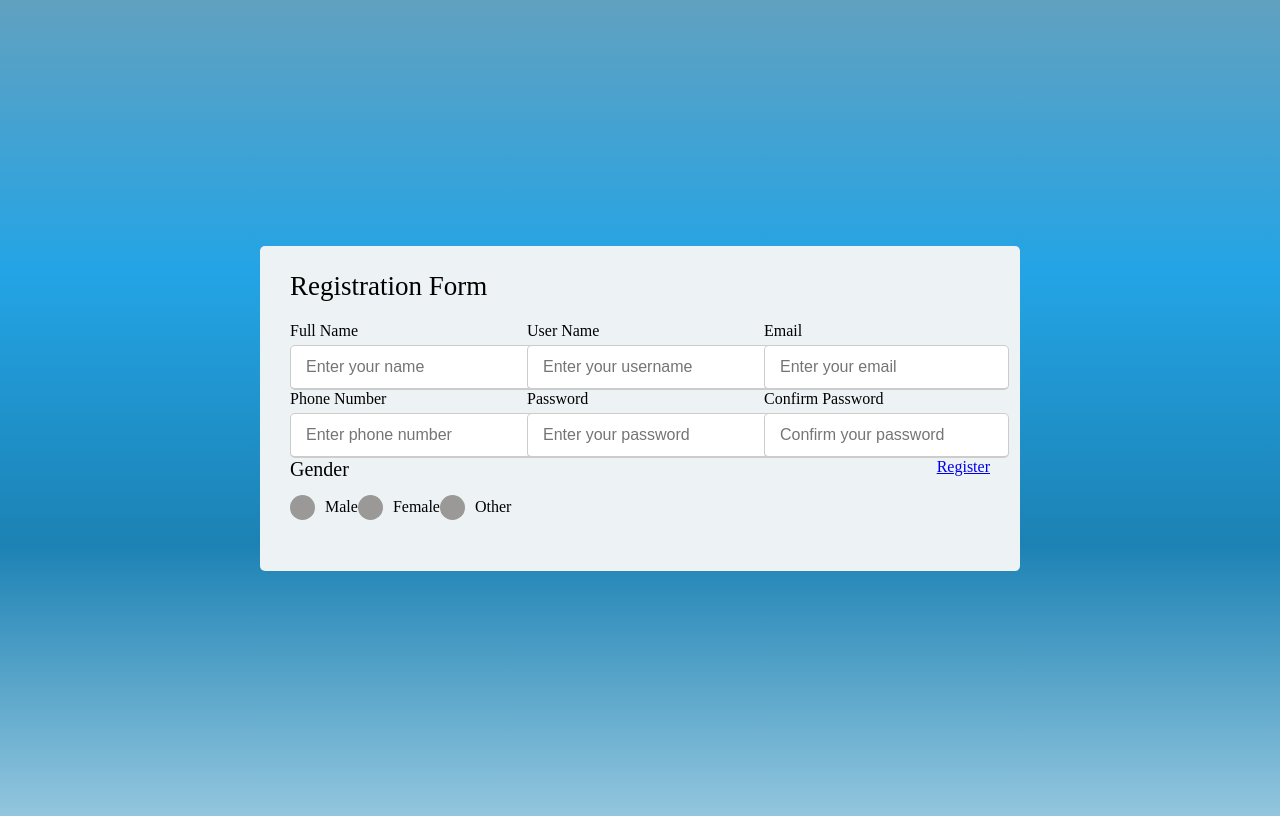
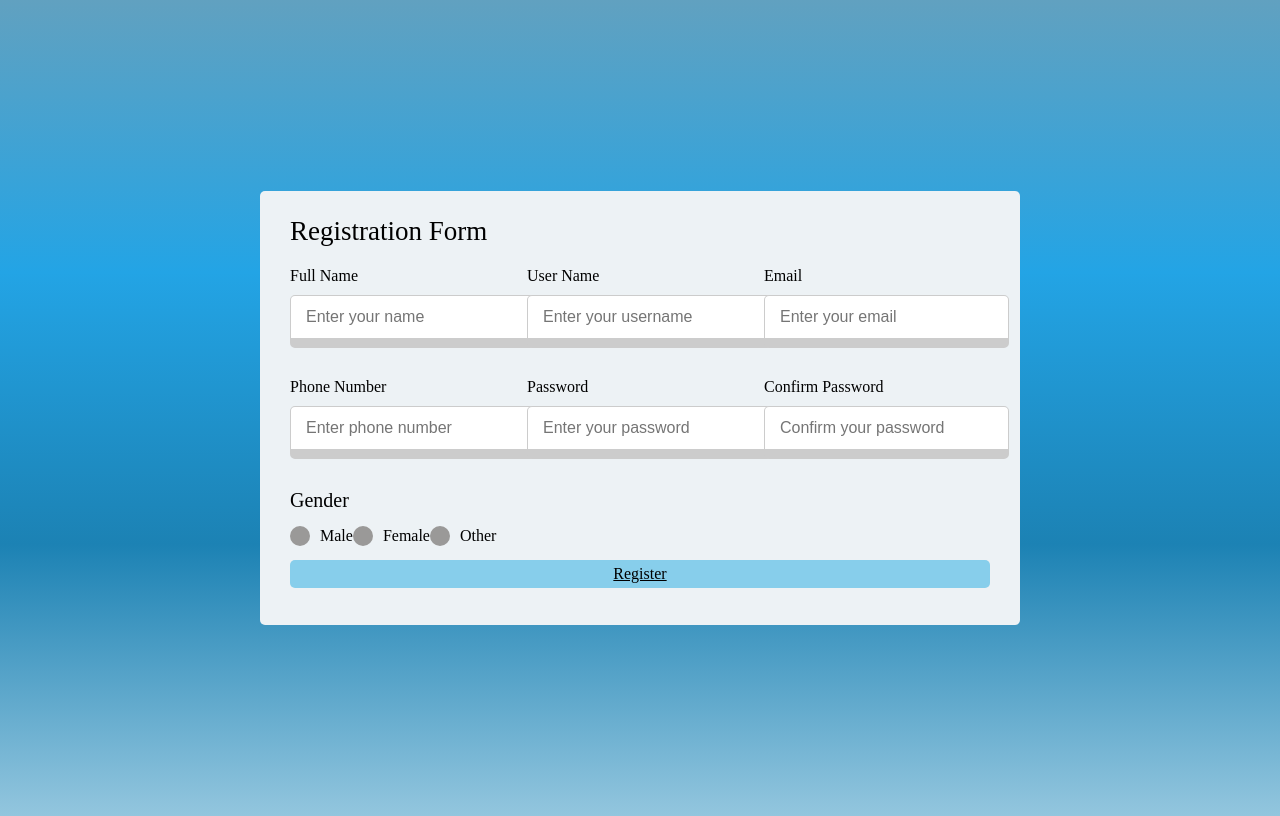
Before and after one commit to SayyedSohel/level_1-project, a plain HTML site: page index.html in a window 1280 px wide. Drawn offline with Linux system fonts and the light colour scheme.

Commit message:
Update style.css

```diff
--- a/style.css
+++ b/style.css
@@ -3,7 +3,9 @@ body{
     height: 100vh;
     justify-content: center;
     align-items: center;
-    background:linear-gradient(#61a1c0,#23a4e5,#1c82b4,#93c6de)
+    background:linear-gradient(#61a1c0,#23a4e5,#1c82b4,#93c6de);
+    font-weight: 400;
+
 
 }
 .container{
@@ -12,6 +14,7 @@ body{
     background:#edf2f5;
     padding: 25px 30px;
     border-radius: 5px;
+
 }
 .container .title{
     font-size: 27px;
@@ -34,7 +37,7 @@ body{
     margin: 20px 0 12px 0;
 }
 form .user-details .input-box{
-    bottm-margin: 15px;
+    margin-bottom: 30px;
     width: calc(100 / 2 - 20px);
 
 }
@@ -42,6 +45,7 @@ form .user-details .input-box{
     display: block;
     font-weight: 500;
     margin-bottom: 5px;
+    margin-bottom: 10px;
 }
 .user-details .input-box input{
     height: 40px;
@@ -51,7 +55,7 @@ form .user-details .input-box{
     border: 1px solid #ccc;
     padding-left: 15px;
     font-size: 16px;
-    border-bottom-width: 2px;
+    border-bottom-width: 10px;
     transition: all 0.3s ease;
 }
 .user-details .input-box .input:focus,
@@ -64,7 +68,7 @@ form .gender-details .gender-title{
 }
 form .gender-details .category{
     display: flex;
-    width: 80%;
+    width: 50%;
     margin: 14px 0;
     justify-content: space-between;
 }
@@ -73,8 +77,8 @@ form .gender-details .category{
      align-items: center;
 }
 .gender-details .category .dot{
-    height: 15px;
-    width: 15px;
+    height: 10px;
+    width: 10px;
     background: rgb(154, 153, 152);
     border-radius: 50%;
     margin-right: 10px;
@@ -112,6 +116,19 @@ form .button input:hover{
     background:linear-gradient(-135deg,#23a4e5,#1c82b4,#93c6de)
 
 }
+.button1{color:black;
+    background-color:skyblue;
+    border-radius :5px;
+    padding: 5px;
+    width: 100%;
+    border: none;
+    text-align: center;
+    font-weight: 400;
+
+    }
+    a{
+        color: black;
+    }
 @media (max-width:584px){
     .container{
         max-width: 100%;
```
